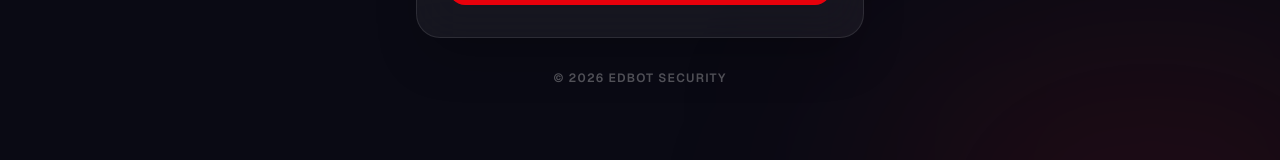
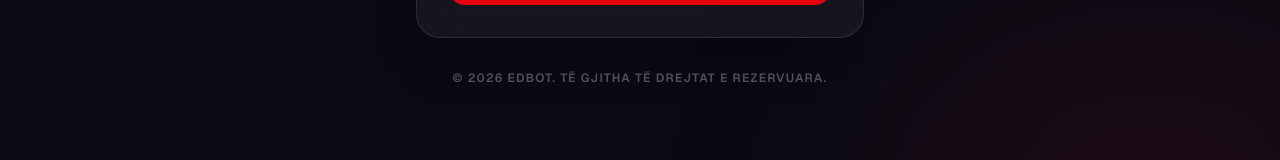
Before and after one commit to armsulaj/EdBot, a Next.js app: page /login in a window 1280 px wide. Shown: the part 507-667 px from the top of the page. Built offline with nearby package versions, Linux system fonts and the light colour scheme.

Commit message:
Update page.tsx

```diff
--- a/app/login/page.tsx
+++ b/app/login/page.tsx
@@ -121,7 +121,7 @@ export default function LoginPage() {
         </div>
 
         <p className="mt-8 text-center text-xs text-white/30 uppercase tracking-widest font-semibold">
-          &copy; 2026 EdBot Security
+          &copy; 2026 EdBot. Të gjitha të drejtat e rezervuara.
         </p>
       </motion.div>
     </div>
```
